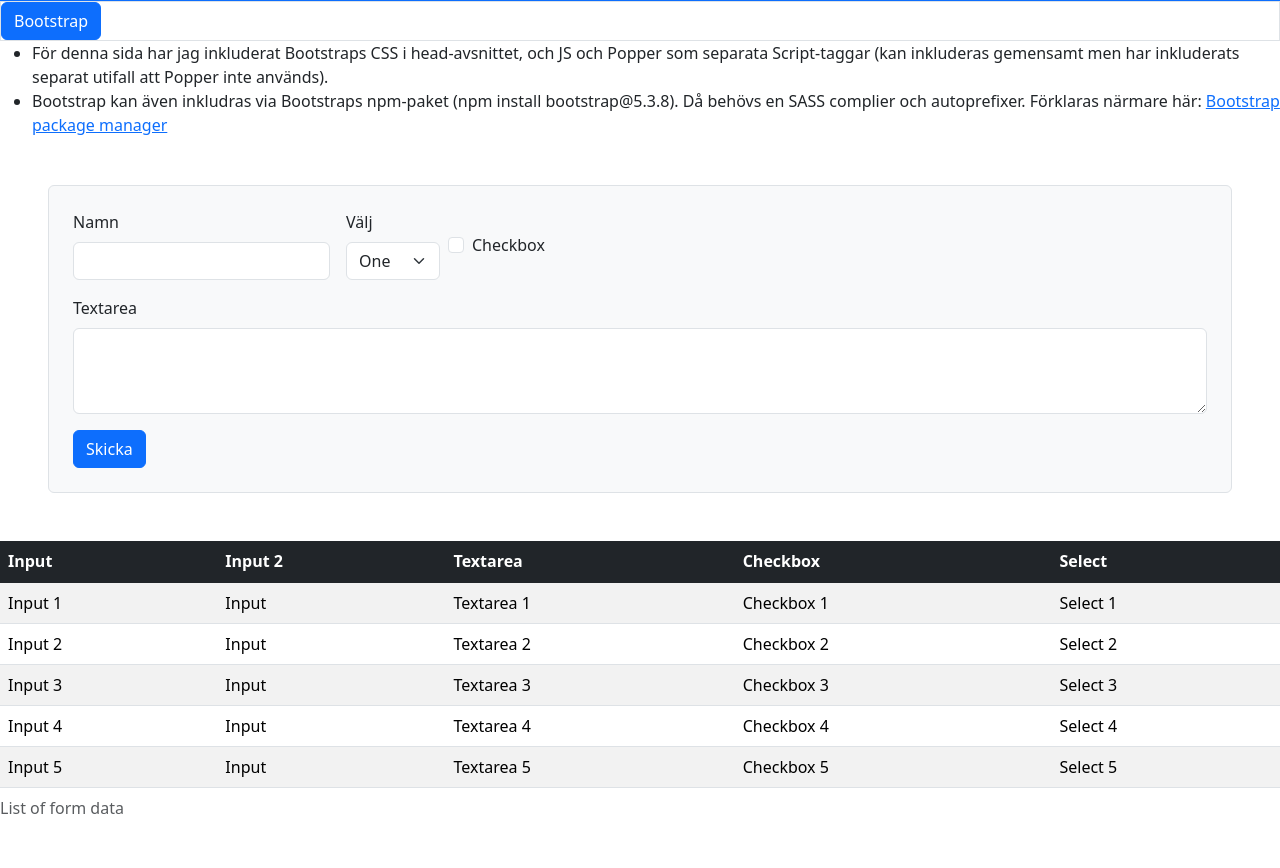
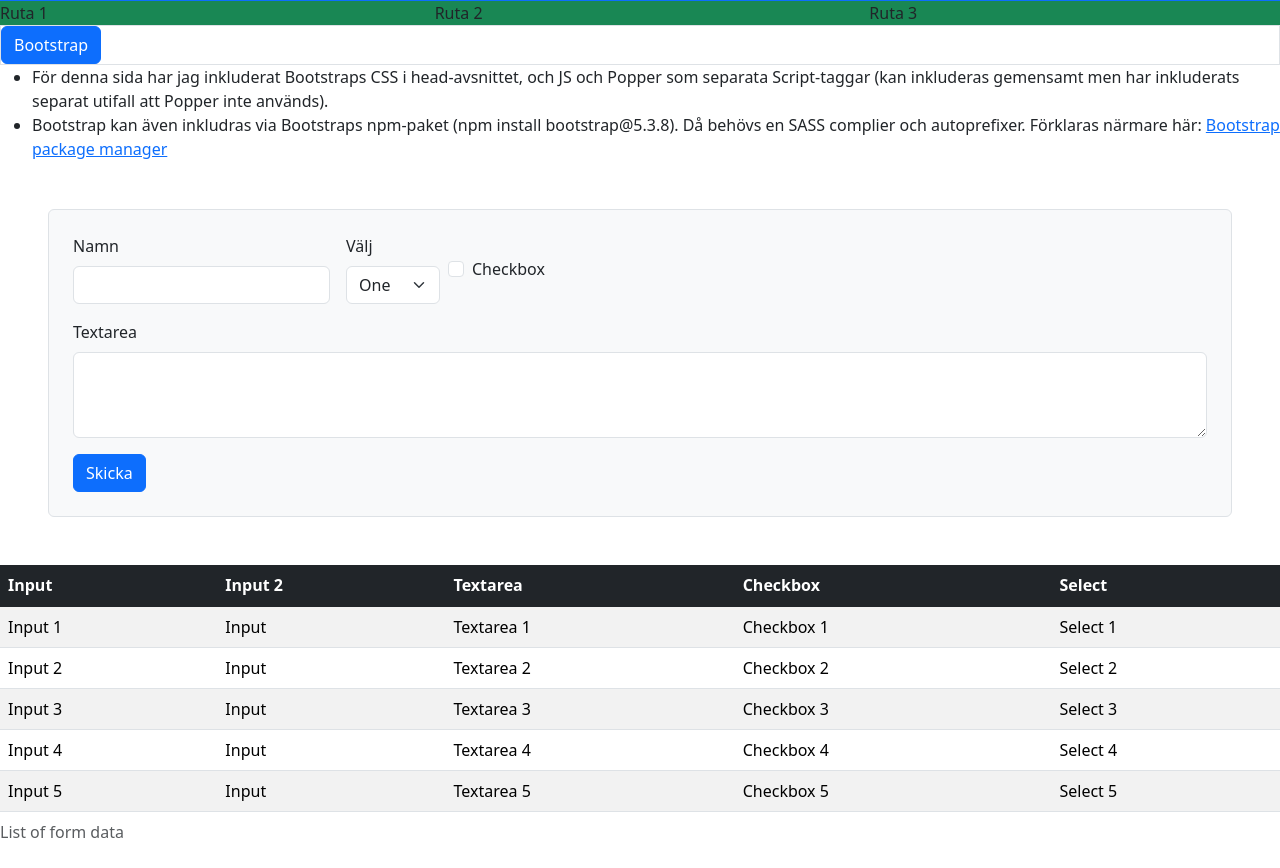
Before and after one commit to gustafsson96/laboration1-dt193g, a plain HTML site: page bootstrap.html in a window 1280 px wide. Shown: the part 55-923 px from the top of the page. Before the commit the page ends 899 px from the top, so only its background shows below. Drawn offline with nearby package versions, Linux system fonts and the light colour scheme.

Commit message:
Create basic Bootstrap grid layout to test positioning

```diff
--- a/bootstrap.html
+++ b/bootstrap.html
@@ -37,6 +37,12 @@
             </div>
         </div>
     </nav>
+
+    <div class="row bg-success">
+        <div class="col">Ruta 1</div>
+        <div class="col">Ruta 2</div>
+        <div class="col">Ruta 3</div>
+    </div>
 
     <!-- Button to Bootstrap webpage -->
     <div class="border">
```
